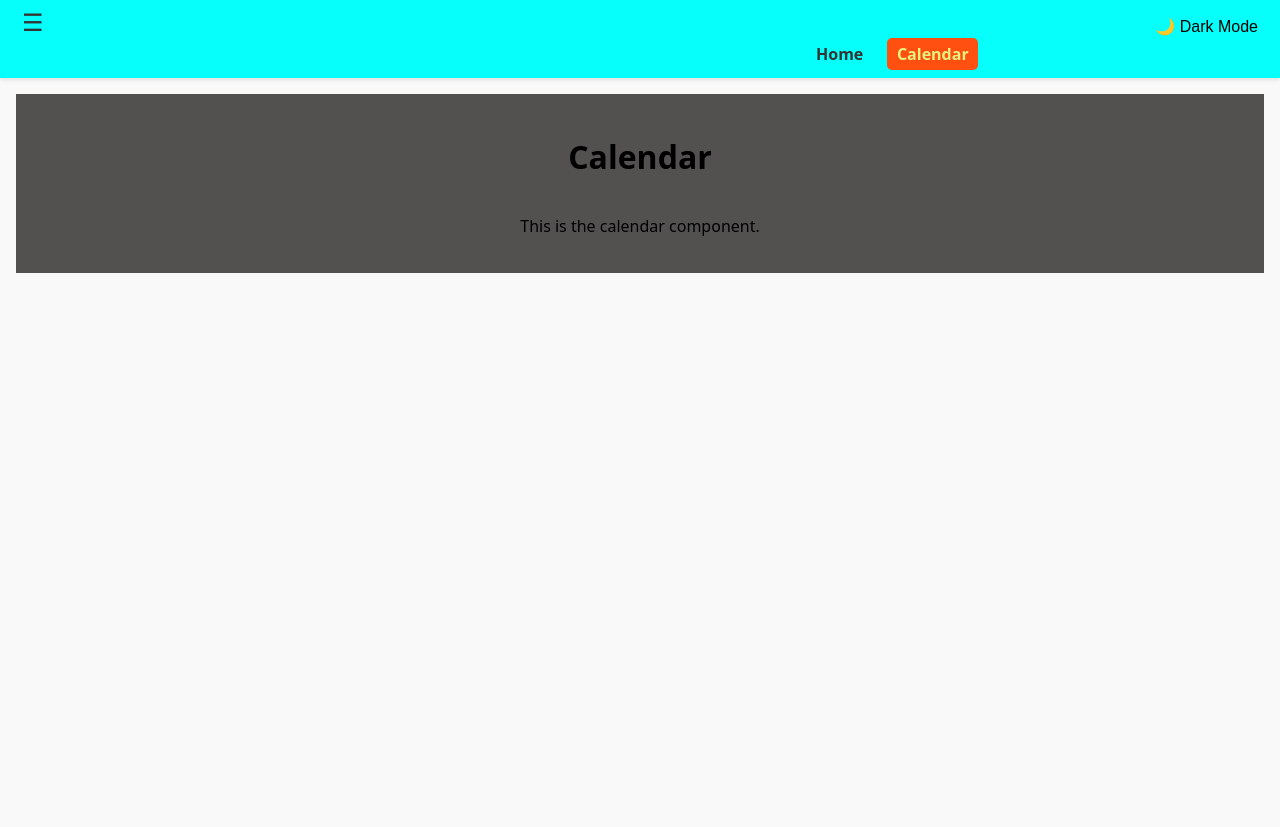
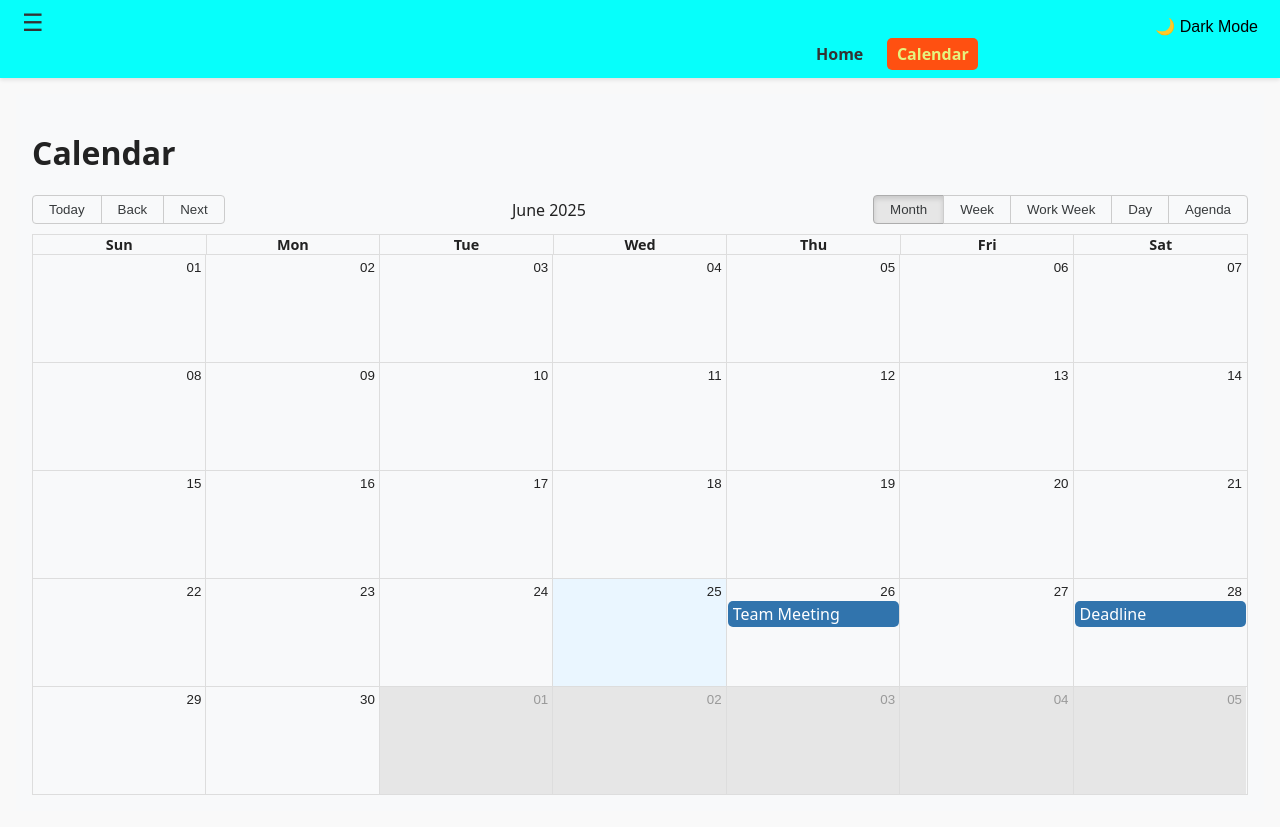
Before and after one commit to B-D-2409/Calendar, a React (Vite) app in the folder vite-project/: page / in a window 1280 px wide. Before the commit the page ends 800 px from the top, so only its background shows below. Built offline with nearby package versions, Linux system fonts and the light colour scheme.

Commit message:
calendar component react calendar were added there with month week workweek day and agenda

```diff
--- a/vite-project/package.json
+++ b/vite-project/package.json
@@ -10,13 +10,17 @@
     "preview": "vite preview"
   },
   "dependencies": {
+    "date-fns": "^4.1.0",
     "react": "^19.1.0",
+    "react-big-calendar": "^1.19.4",
+    "react-calendar": "^6.0.0",
     "react-dom": "^19.1.0",
     "react-router-dom": "^7.6.2"
   },
   "devDependencies": {
     "@eslint/js": "^9.29.0",
     "@types/react": "^19.1.8",
+    "@types/react-big-calendar": "^1.16.2",
     "@types/react-dom": "^19.1.6",
     "@vitejs/plugin-react-swc": "^3.10.2",
     "eslint": "^9.29.0",
--- a/vite-project/src/Components/Calendar/Calendar.module.css
+++ b/vite-project/src/Components/Calendar/Calendar.module.css
@@ -1,9 +1,4 @@
-.calendar{
-    display: flex;
-    flex-direction: column;
-    align-items: center;
-    justify-content: center;
-    padding: 20px;
-    background-color: #535050;
-    color: #000000;
-}
+.calendar {
+    padding: 1rem;
+    background-color: #f8f9fa;
+  }
--- a/vite-project/src/Components/Calendar/Calendar.tsx
+++ b/vite-project/src/Components/Calendar/Calendar.tsx
@@ -1,12 +1,56 @@
+import { useState } from 'react';
+import { Calendar as BigCalendar, dateFnsLocalizer, type View } from 'react-big-calendar';
+import { format, parse, startOfWeek, getDay } from 'date-fns';
+import { enUS } from 'date-fns/locale';
+import 'react-big-calendar/lib/css/react-big-calendar.css';
 import style from './Calendar.module.css';
-function Calendar () {
+
+const locales = {
+    'en-US': enUS,
+};
+
+const localizer = dateFnsLocalizer({
+    format,
+    parse,
+    startOfWeek,
+    getDay,
+    locales,
+});
+
+interface Event {
+    title: string;
+    start: Date;
+    end: Date;
+}
+
+function Calendar() {
+    const [events, setEvents] = useState<Event[]>([
+        {
+            title: 'Team Meeting',
+            start: new Date(2025, 5, 26, 10, 0),
+            end: new Date(2025, 5, 26, 11, 0),
+        },
+        {
+            title: 'Deadline',
+            start: new Date(2025, 5, 28),
+            end: new Date(2025, 5, 28),
+        },
+    ]);
+
     return (
         <div className={style.calendar}>
-        <h1>Calendar</h1>
-        <p>This is the calendar component.</p>
-        {/* Additional calendar functionality can be added here */}
+            <h1>Calendar</h1>
+            <BigCalendar
+                localizer={localizer}
+                events={events}
+                startAccessor="start"
+                endAccessor="end"
+                views={['month', 'week', 'work_week', 'day', 'agenda']}
+                defaultView="month"
+                style={{ height: '75vh' }}
+            />
         </div>
-    )
+    );
 }
 
 export default Calendar;
```
Also changed, not shown: vite-project/src/Components/Calendar/Year.tsx (added, +30 -0 lines), 1 other file (tests, documents, lock files or other folders).
